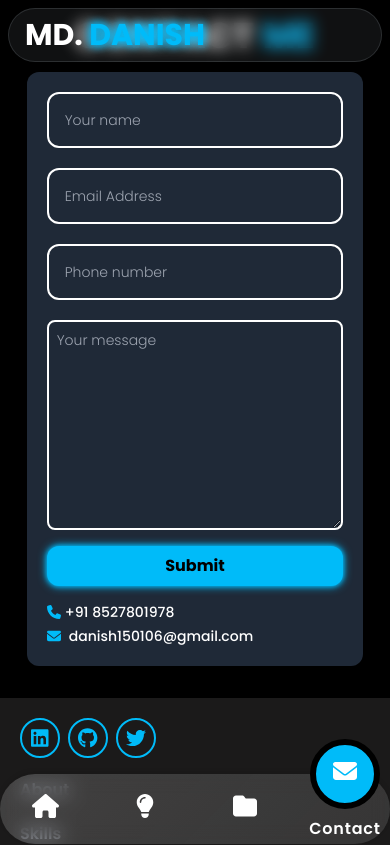
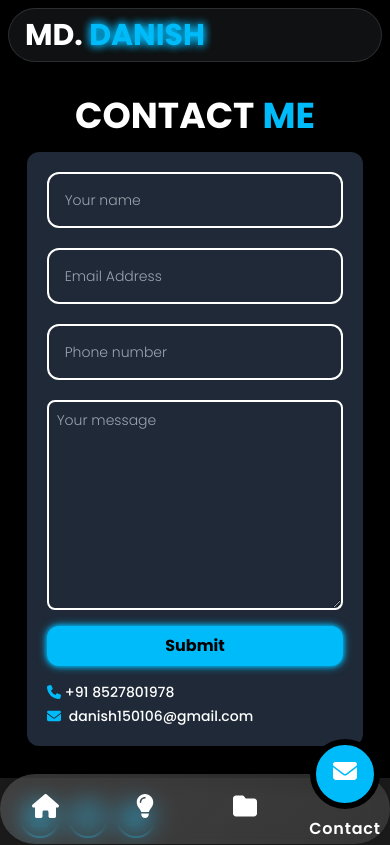
Before and after one commit to Danish0111/MyPortfolio, a React (Vite) app in the folder my-project/: page /contact in a window 390 px wide. Shown: the top 845 px of the page. Built offline with nearby package versions, Linux system fonts and the light colour scheme.

Commit message:
fixed some issues

```diff
--- a/my-project/src/Components/Contact.jsx
+++ b/my-project/src/Components/Contact.jsx
@@ -75,7 +75,7 @@ const Contact = () => {
                     <div className='line absolute w-full h-1 bg-[var(--main-color)] bottom-0'></div>
                 </div>
             )}
-            <div className='flex flex-col justify-center items-center max-w-6xl mx-auto mb-8 lg:my-10 px-2 md:px-10 lg:px-24'>
+            <div className='flex flex-col justify-center items-center max-w-6xl mx-auto mb-8 lg:my-10 px-2 md:px-10 lg:px-24 max-md:mt-20'>
                 <motion.h1 initial={{ opacity: 0, y: -100 }} whileInView={{ opacity: 1, y: 0 }} viewport={{ once: true }} transition={{ duration: 1 }} className='text-4xl md:text-5xl font-bold flex lg:block gap-2 uppercase my-4 md:my-8'><span>Contact</span> <span className='text-[var(--main-color)]'>me</span></motion.h1>
                 <motion.div initial={{ opacity: 0, y: 100, scale: 0.8 }} whileInView={{ opacity: 1, y: 0, scale: 1 }} viewport={{ once: true }} transition={{ duration: 1 }} className="contact w-[90%] px-5 lg:px-0 bg-gray-800 rounded-xl  lg:gap-8">
 
--- a/my-project/src/Components/Projects.jsx
+++ b/my-project/src/Components/Projects.jsx
@@ -37,7 +37,7 @@ const Projects = () => {
   };
 
   return (
-      <div className="projects_container mb-20 lg:my-28 lg:mb-40 flex flex-col justify-center items-center max-w-6xl mx-auto">
+      <div className="projects_container mb-20 lg:my-28 lg:mb-40 flex flex-col justify-center items-center max-w-6xl mx-auto max-md:mt-20">
         <div className="myProjects flex flex-col justify-center items-center py-8 mb-10">
           <motion.h1 initial={{ opacity: 0, y: -50, scale: 0.5 }} whileInView={{ opacity: 1, y: 0, scale: 1 }} viewport={{ once: true }} transition={{ duration: 1 }} className='text-5xl font-bold uppercase'>Projects</motion.h1>
         </div>
--- a/my-project/src/Components/Skills.jsx
+++ b/my-project/src/Components/Skills.jsx
@@ -30,7 +30,7 @@ const Skills = () => {
   }, []);
 
   return (
-      <div className="skills_container h-full mb-24 lg:mb-40 max-w-6xl flex flex-col justify-center items-center mx-auto px-2 md:px-10 lg:px-24">
+      <div className="skills_container h-full mb-24 lg:mb-40 max-w-6xl flex flex-col justify-center items-center mx-auto px-2 md:px-10 lg:px-24 max-md:mt-20">
         <div className="myskills flex flex-col justify-center items-center mt-10 my-8 sm:py-10 sm:mt-0">
           <motion.h1 initial={{opacity: 0, scale: 0.5, y: -100}} whileInView={{ opacity: 1, scale: 1, y: 0}} viewport={{once: true}} transition={{duration: 1}} className='text-5xl font-bold uppercase'>My Skills</motion.h1>
           {/* <div className="line w-[110px] h-[1px] bg-white"></div> */}
```
